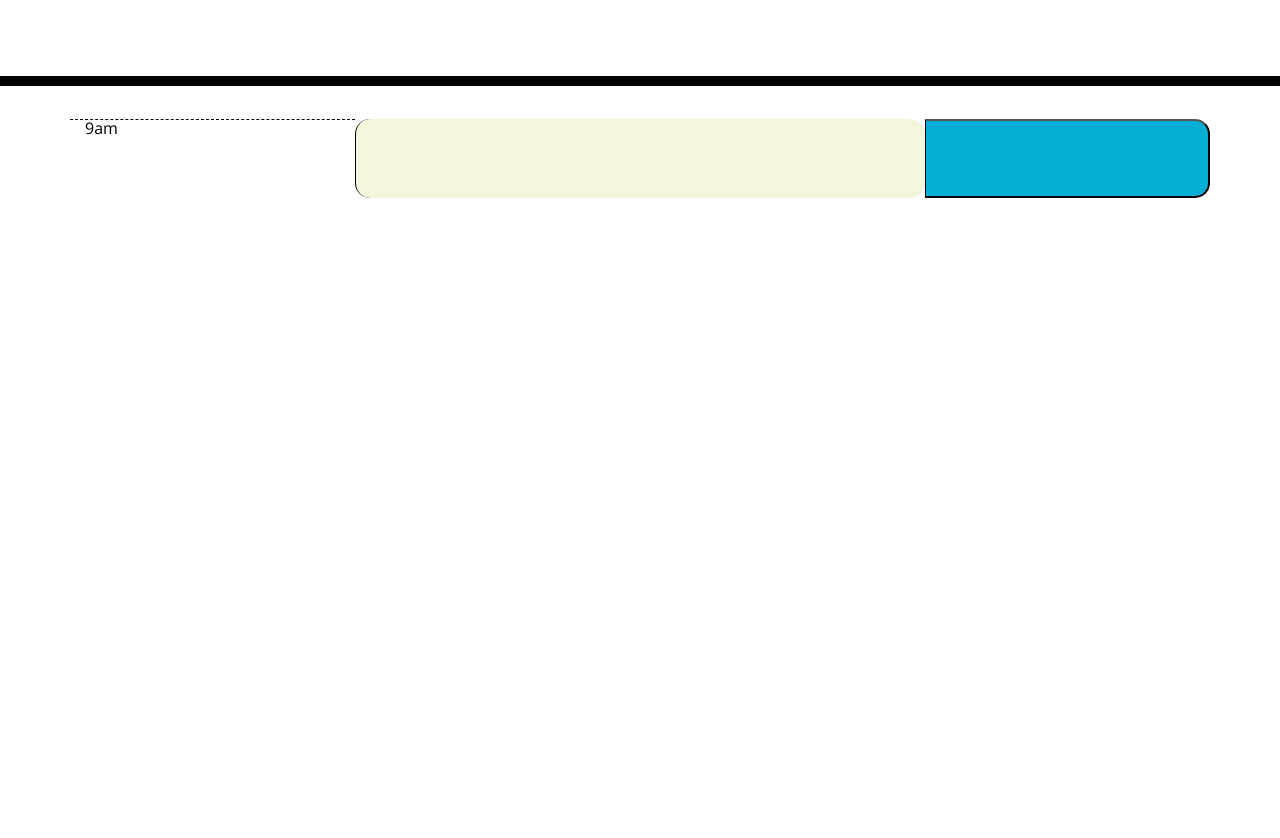
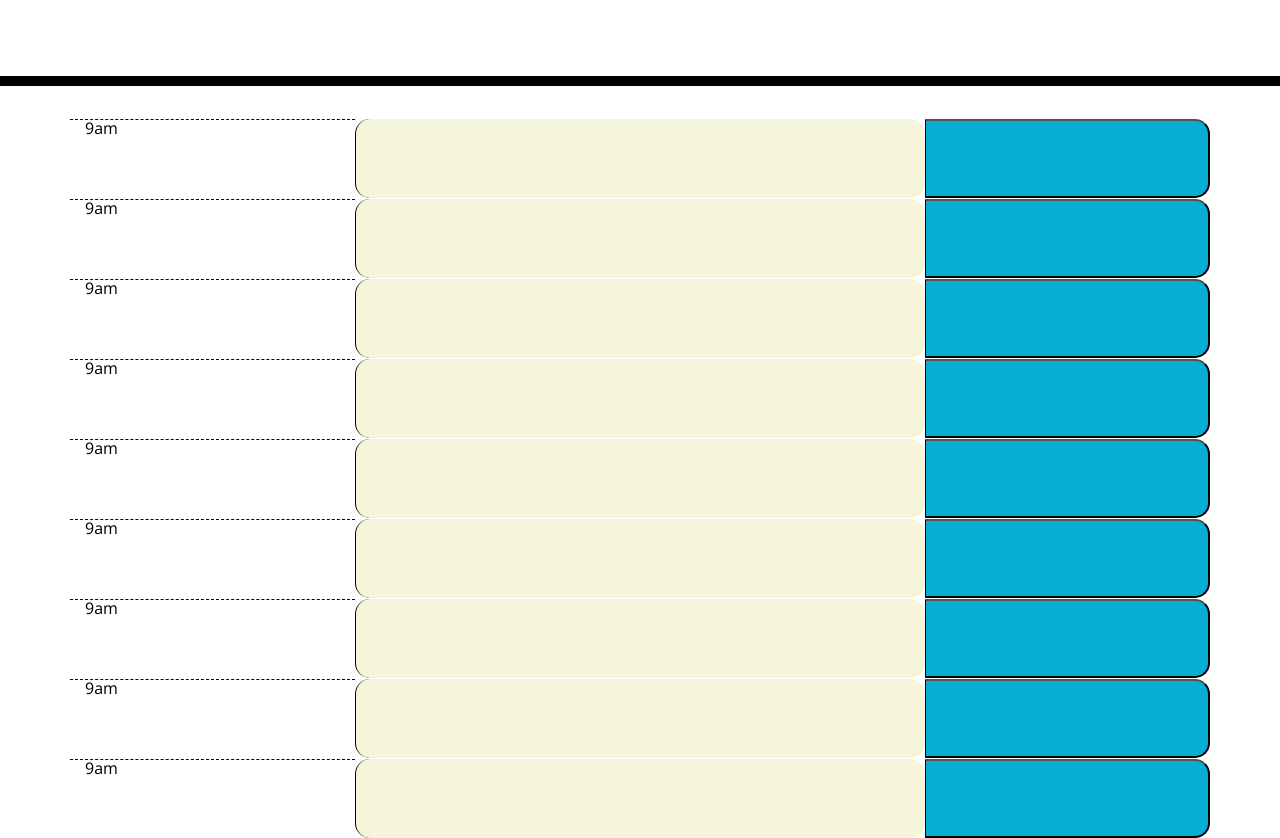
Before and after one commit to devgomez1/daily-planner, a plain HTML site: page Develop/index.html in a window 1280 px wide. Shown: the part 182-1020 px from the top of the page. Before the commit the page ends 800 px from the top, so only its background shows below. Drawn offline with nearby package versions, Linux system fonts and the light colour scheme.

Commit message:
added addition rows from 9am to 5pm

```diff
--- a/Develop/index.html
+++ b/Develop/index.html
@@ -34,6 +34,55 @@
         <textarea class="time-block col-lg-6"></textarea>
         <button class = "saveBtn col-lg-3"></button>
       </div>
+
+      <div class = "row">
+        <div class = "hour col-lg-3" id ="9AM">9am</div>
+        <textarea class="time-block col-lg-6"></textarea>
+        <button class = "saveBtn col-lg-3"></button>
+      </div>
+
+      <div class = "row">
+        <div class = "hour col-lg-3" id ="9AM">9am</div>
+        <textarea class="time-block col-lg-6"></textarea>
+        <button class = "saveBtn col-lg-3"></button>
+      </div>
+
+      <div class = "row">
+        <div class = "hour col-lg-3" id ="9AM">9am</div>
+        <textarea class="time-block col-lg-6"></textarea>
+        <button class = "saveBtn col-lg-3"></button>
+      </div>
+
+      <div class = "row">
+        <div class = "hour col-lg-3" id ="9AM">9am</div>
+        <textarea class="time-block col-lg-6"></textarea>
+        <button class = "saveBtn col-lg-3"></button>
+      </div>
+
+      <div class = "row">
+        <div class = "hour col-lg-3" id ="9AM">9am</div>
+        <textarea class="time-block col-lg-6"></textarea>
+        <button class = "saveBtn col-lg-3"></button>
+      </div>
+
+      <div class = "row">
+        <div class = "hour col-lg-3" id ="9AM">9am</div>
+        <textarea class="time-block col-lg-6"></textarea>
+        <button class = "saveBtn col-lg-3"></button>
+      </div>
+
+      <div class = "row">
+        <div class = "hour col-lg-3" id ="9AM">9am</div>
+        <textarea class="time-block col-lg-6"></textarea>
+        <button class = "saveBtn col-lg-3"></button>
+      </div>
+
+      <div class = "row">
+        <div class = "hour col-lg-3" id ="9AM">9am</div>
+        <textarea class="time-block col-lg-6"></textarea>
+        <button class = "saveBtn col-lg-3"></button>
+      </div>
+
     </div>
 
     <script src="https://code.jquery.com/jquery-3.4.1.min.js"></script>
```
